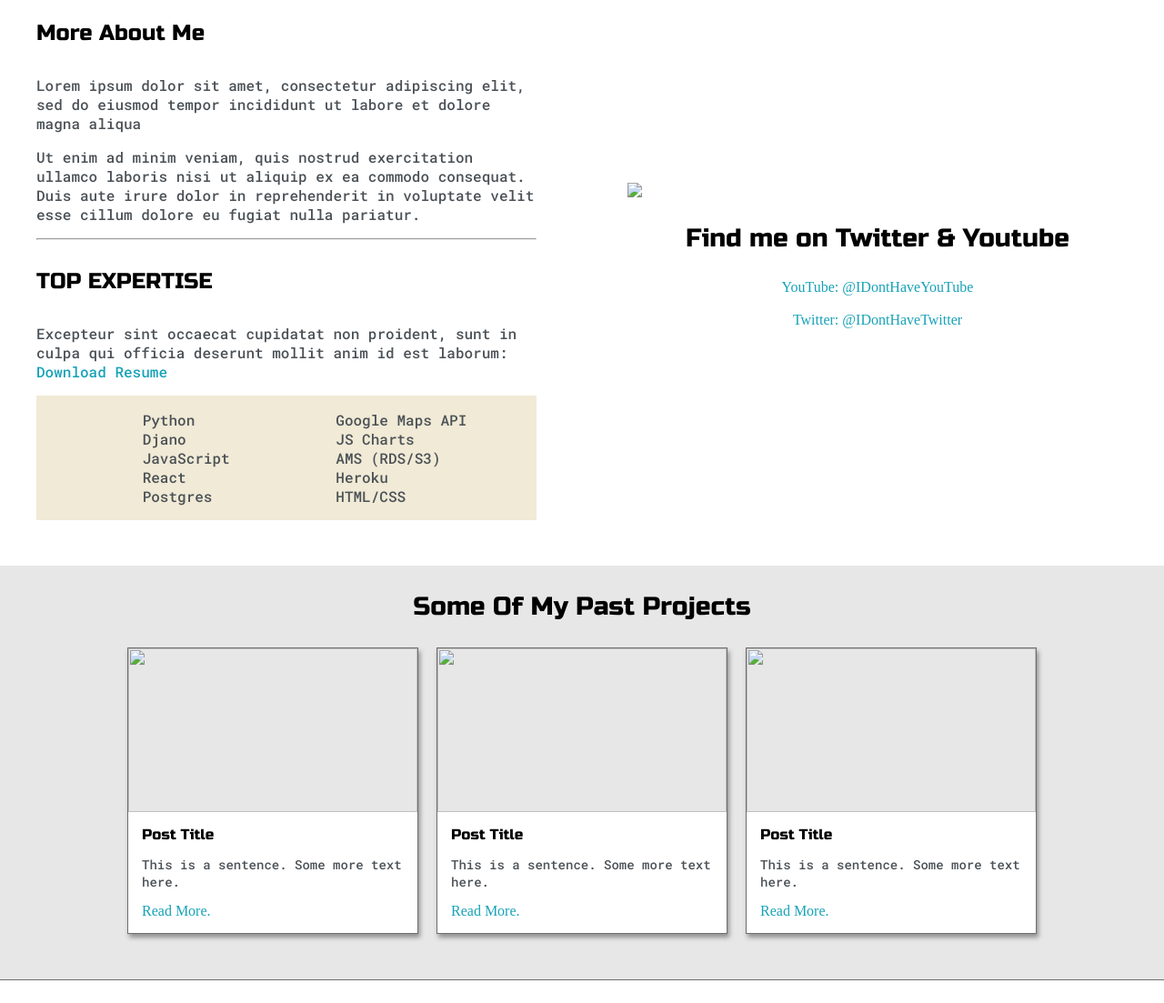
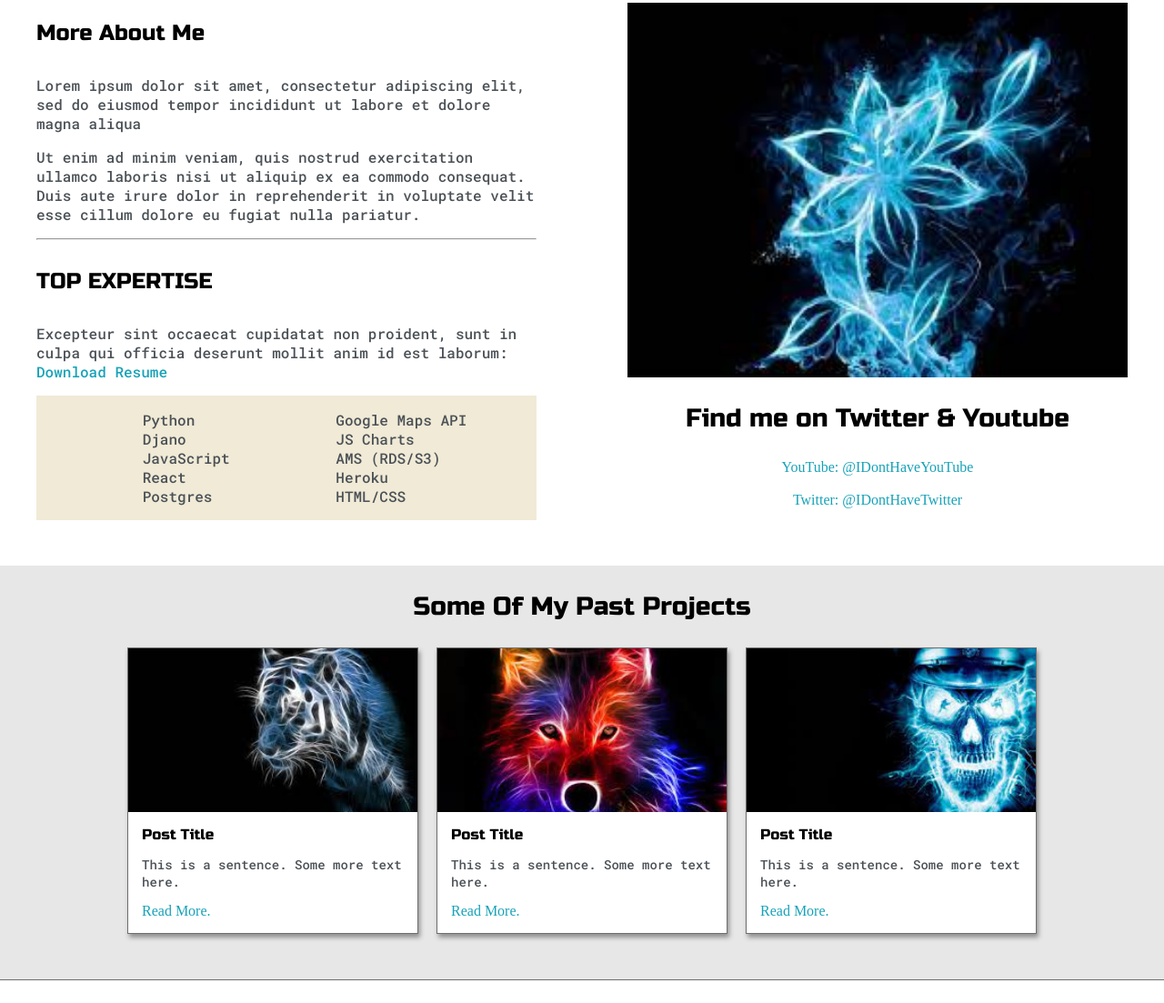
Before and after one commit to thechoiceisclear/portfolio-tutorial, a plain HTML site: page index.html in a window 1280 px wide. Shown: the part 742-1845 px from the top of the page at 91% size. Drawn offline with Linux system fonts and the light colour scheme.

Commit message:
Update index.html

```diff
--- a/index.html
+++ b/index.html
@@ -32,7 +32,7 @@
                     </div>
 
                     <div class="left-column">
-                        <img id="profile_pic" src="images/main.jpg">
+                        <img id="profile_pic" src="main.jpg">
                         <h5 style="text-align:center; line-height:0;" >Personalize Theme</h5>
 
                         <div id="theme-options-wrapper">
@@ -99,7 +99,7 @@
 
 
                     <div class="social-links">
-                        <img id="social_image" src="images/flower.jpg">
+                        <img id="social_image" src="flower.jpg">
                         <h3>Find me on Twitter & Youtube</h3>
 
                         <a target="_blank" href="#">YouTube: @IDontHaveYouTube</a>
@@ -118,7 +118,7 @@
 
                     <div>
                         <div class="post">
-                            <img class="thumbnail" src="images/tiger.jpg">
+                            <img class="thumbnail" src="tiger.jpg">
                             <div class="post-preview">
                                 <h6 class="post-title">Post Title</h6>
                                 <p class="post-intro">This is a sentence. Some more text here.</p>
@@ -129,7 +129,7 @@
 
                 <div>
                     <div class="post">
-                        <img class="thumbnail" src="images/wolf.jpg">
+                        <img class="thumbnail" src="wolf.jpg">
                         <div class="post-preview">
                             <h6 class="post-title">Post Title</h6>
                             <p class="post-intro">This is a sentence. Some more text here.</p>
@@ -140,7 +140,7 @@
 
                 <div>
                     <div class="post">
-                        <img class="thumbnail" src="images/skull.jpg">
+                        <img class="thumbnail" src="skull.jpg">
                         <div class="post-preview">
                             <h6 class="post-title">Post Title</h6>
                             <p class="post-intro">This is a sentence. Some more text here.</p>
```
